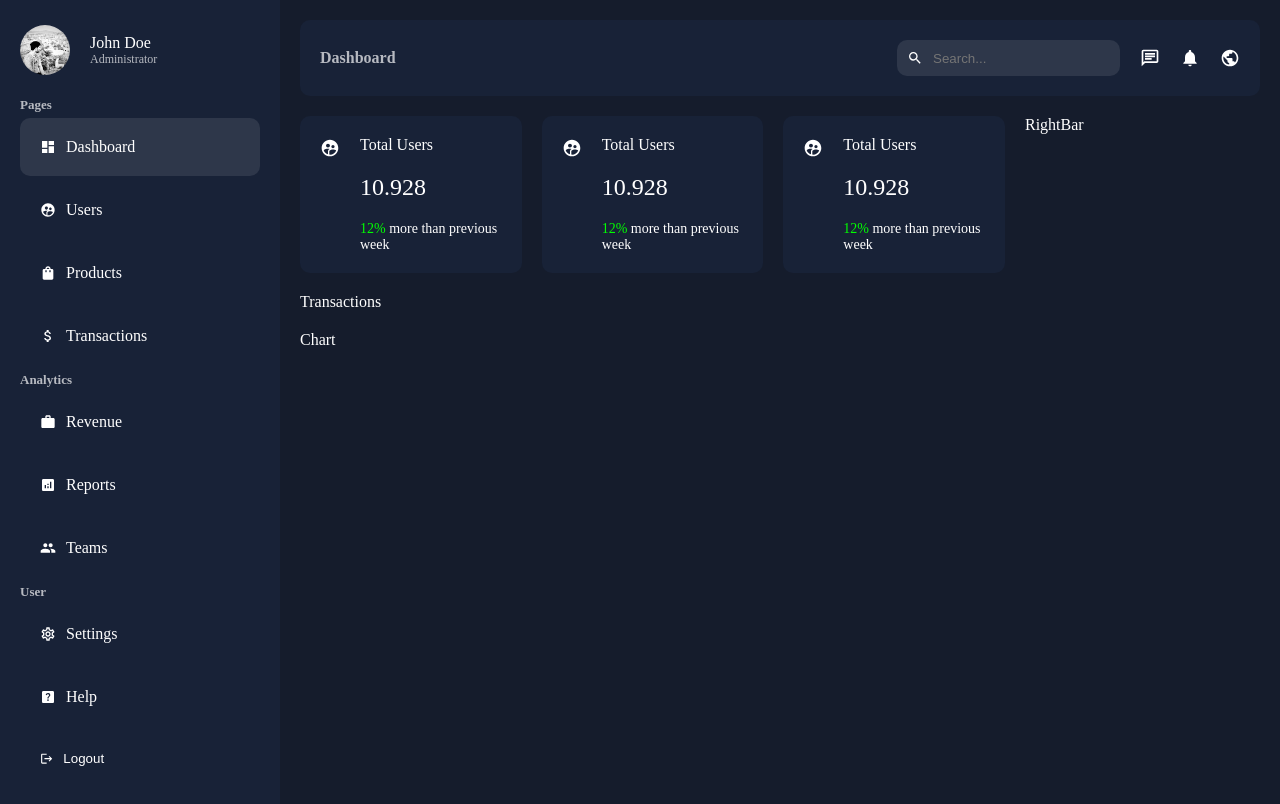
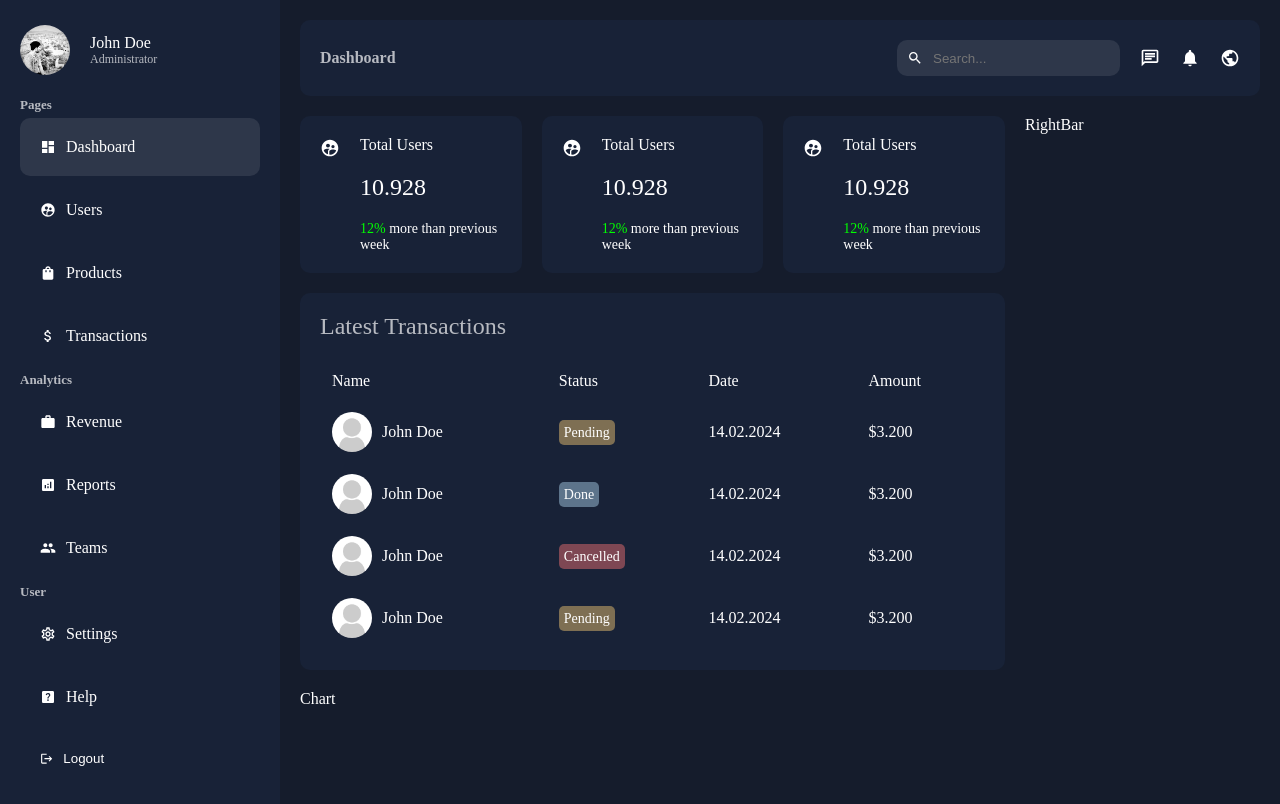
Before and after one commit to MohammadAhmad27/NextDash-Next, a Next.js app: page /dashboard in a window 1280 px wide. Built offline with nearby package versions, Linux system fonts and the light colour scheme.

Commit message:
Updated <Transactions /> and npm packages

```diff
--- a/app/ui/dashboard/transactions/Transactions.jsx
+++ b/app/ui/dashboard/transactions/Transactions.jsx
@@ -1,8 +1,105 @@
 import React from 'react'
 import styles from './transactions.module.css'
+import Image from 'next/image'
 
 export default function Transactions() {
   return (
-    <div>Transactions</div>
+    <div className={styles.container}>
+    <h2 className={styles.title}>Latest Transactions</h2>
+    <table className={styles.table}>
+      <thead>
+        <tr>
+          <td>Name</td>
+          <td>Status</td>
+          <td>Date</td>
+          <td>Amount</td>
+        </tr>
+      </thead>
+      <tbody>
+        <tr>
+          <td>
+            <div className={styles.user}>
+              <Image
+                src="/transactions/noavatar.png"
+                alt=""
+                width={40}
+                height={40}
+                className={styles.userImage}
+              />
+              John Doe
+            </div>
+          </td>
+          <td>
+            <span className={`${styles.status} ${styles.pending}`}>
+              Pending
+            </span>
+          </td>
+          <td>14.02.2024</td>
+          <td>$3.200</td>
+        </tr>
+        <tr>
+          <td>
+            <div className={styles.user}>
+              <Image
+                src="/transactions/noavatar.png"
+                alt=""
+                width={40}
+                height={40}
+                className={styles.userImage}
+              />
+              John Doe
+            </div>
+          </td>
+          <td>
+            <span className={`${styles.status} ${styles.done}`}>Done</span>
+          </td>
+          <td>14.02.2024</td>
+          <td>$3.200</td>
+        </tr>
+        <tr>
+          <td>
+            <div className={styles.user}>
+              <Image
+                src="/transactions/noavatar.png"
+                alt=""
+                width={40}
+                height={40}
+                className={styles.userImage}
+              />
+              John Doe
+            </div>
+          </td>
+          <td>
+            <span className={`${styles.status} ${styles.cancelled}`}>
+              Cancelled
+            </span>
+          </td>
+          <td>14.02.2024</td>
+          <td>$3.200</td>
+        </tr>
+        <tr>
+          <td>
+            <div className={styles.user}>
+              <Image
+                src="/transactions/noavatar.png"
+                alt=""
+                width={40}
+                height={40}
+                className={styles.userImage}
+              />
+              John Doe
+            </div>
+          </td>
+          <td>
+            <span className={`${styles.status} ${styles.pending}`}>
+              Pending
+            </span>
+          </td>
+          <td>14.02.2024</td>
+          <td>$3.200</td>
+        </tr>
+      </tbody>
+    </table>
+  </div>
   )
 }
--- a/app/ui/dashboard/transactions/transactions.module.css
+++ b/app/ui/dashboard/transactions/transactions.module.css
@@ -1,3 +1,49 @@
 .container {
+  background-color: var(--bgSoft);
+  padding: 20px;
+  border-radius: 10px;
+}
 
+.title {
+  margin-bottom: 20px;
+  font-weight: 200;
+  color: var(--textSoft);
 }
+
+.table {
+  width: 100%;
+}
+
+.table td {
+  padding: 10px;
+}
+
+.user {
+  display: flex;
+  gap: 10px;
+  align-items: center;
+}
+
+.userImage {
+  object-fit: cover;
+  border-radius: 50%;
+}
+
+.status {
+  border-radius: 5px;
+  padding: 5px;
+  font-size: 14px;
+  color: white;
+}
+
+.pending {
+  background-color: #f7cb7375;
+}
+
+.done {
+  background-color: #afd6ee75;
+}
+
+.cancelled {
+  background-color: #f7737375;
+}
```
Also changed, not shown: package.json (+4 -4 lines), public/transactions/noavatar.png (added).
